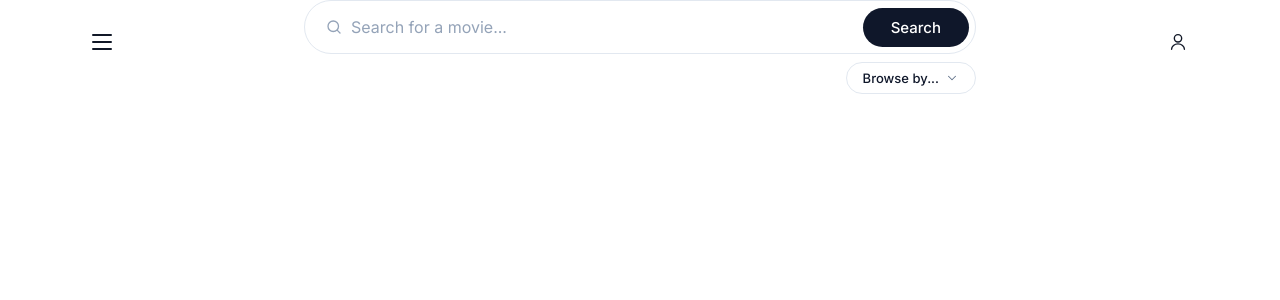
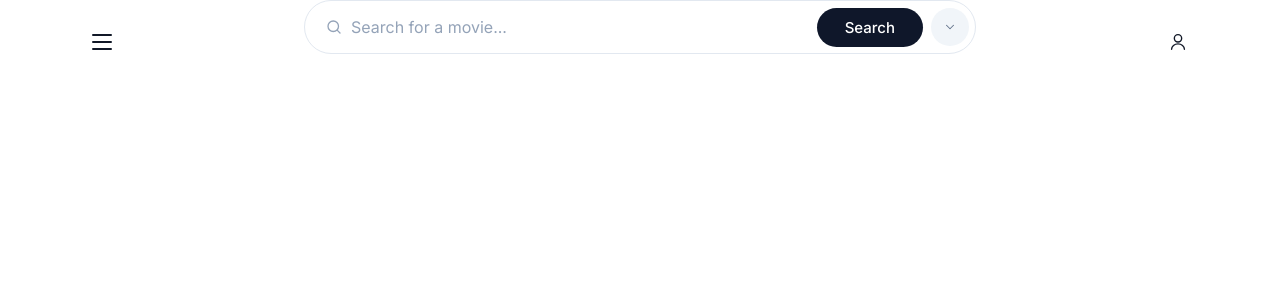
Before and after one commit to iti101/movieDatabase2.5, a React (Vite) app: page /search in a window 1280 px wide. Shown: the top 300 px of the page. Built offline with nearby package versions, Linux system fonts and the light colour scheme.

Commit message:
added extra browsing options & adjustments

```diff
--- a/src/components/BrowseBy.css
+++ b/src/components/BrowseBy.css
@@ -1,37 +1,35 @@
 .browse-by {
   position: relative;
   display: inline-flex;
+  flex-shrink: 0;
 }
 
 .browse-by__trigger {
   display: inline-flex;
   align-items: center;
-  gap: 0.375rem;
-  padding: 0.5rem 1rem;
-  border: 1px solid #e2e8f0;
-  border-radius: 9999px;
-  background: #ffffff;
-  color: #0f172a;
-  font-family: inherit;
-  font-size: 0.8125rem;
-  font-weight: 500;
-  line-height: 1;
+  justify-content: center;
+  width: 2.375rem;
+  height: 2.375rem;
+  padding: 0;
+  border: none;
+  border-radius: 50%;
+  background: #f1f5f9;
+  color: #64748b;
   cursor: pointer;
-  transition: border-color 0.15s ease, background-color 0.15s ease;
+  transition: background-color 0.15s ease, color 0.15s ease;
 }
 
 .browse-by__trigger:hover {
-  border-color: #cbd5e1;
-  background: #f8fafc;
+  background: #e2e8f0;
+  color: #475569;
 }
 
 .browse-by__trigger[aria-expanded='true'] {
-  border-color: #cbd5e1;
-  background: #f8fafc;
+  background: #e2e8f0;
+  color: #475569;
 }
 
 .browse-by__chevron {
-  color: #64748b;
   transition: transform 0.15s ease;
 }
 
@@ -41,17 +39,33 @@
 
 .browse-by__menu {
   position: absolute;
-  top: calc(100% + 0.375rem);
+  top: calc(100% + 0.5rem);
   right: 0;
   z-index: 10;
-  min-width: 10.5rem;
-  margin: 0;
-  padding: 0.25rem;
-  list-style: none;
+  min-width: 11rem;
+  padding: 0.375rem;
   border: 1px solid #e2e8f0;
   border-radius: 0.625rem;
   background: #ffffff;
   box-shadow: 0 4px 12px rgba(15, 23, 42, 0.08);
+}
+
+.browse-by__label {
+  margin: 0 0 0.375rem;
+  padding: 0.75rem 1.25rem;
+  border-radius: 9999px;
+  background: #0f172a;
+  color: #ffffff;
+  font-size: 0.9375rem;
+  font-weight: 500;
+  line-height: 1;
+  text-align: center;
+}
+
+.browse-by__options {
+  margin: 0;
+  padding: 0;
+  list-style: none;
 }
 
 .browse-by__option {
--- a/src/components/BrowseBy.jsx
+++ b/src/components/BrowseBy.jsx
@@ -66,7 +66,7 @@ function BrowseBy({ onSelect }) {
   function handleOptionClick(option) {
     setOpen(false);
     if (onSelect) {
-      onSelect(option.id);
+      onSelect(option);
     }
   }
 
@@ -78,13 +78,15 @@ function BrowseBy({ onSelect }) {
         onClick={toggleMenu}
         aria-expanded={open}
         aria-haspopup="menu"
+        aria-label="Browse by"
       >
-        Browse by...
         <ChevronIcon open={open} />
       </button>
 
       {open && (
-        <ul className="browse-by__menu" role="menu">
+        <div className="browse-by__menu">
+          <p className="browse-by__label">Browse by...:</p>
+          <ul className="browse-by__options" role="menu">
             {BROWSE_OPTIONS.map((option) => (
               <li key={option.id} role="none">
                 <button
@@ -98,6 +100,7 @@ function BrowseBy({ onSelect }) {
               </li>
             ))}
           </ul>
+        </div>
       )}
     </div>
   );
--- /dev/null
+++ b/src/components/GenreSuggestions.css
@@ -0,0 +1,43 @@
+.genre-suggestions {
+  width: 100%;
+  margin-top: -0.125rem;
+}
+
+.genre-suggestions__list {
+  display: flex;
+  flex-wrap: nowrap;
+  justify-content: space-between;
+  width: 100%;
+  gap: 0.25rem;
+}
+
+.genre-suggestions__item,
+.genre-suggestions__all {
+  border: none;
+  background: none;
+  padding: 0;
+  font-family: inherit;
+  font-size: 0.8125rem;
+  font-weight: 500;
+  color: #64748b;
+  cursor: pointer;
+  transition: color 0.15s ease;
+  white-space: nowrap;
+}
+
+.genre-suggestions__item:hover,
+.genre-suggestions__all:hover {
+  color: #0f172a;
+}
+
+.genre-suggestions__all {
+  display: block;
+  margin-top: 0.375rem;
+}
+
+@media (max-width: 640px) {
+  .genre-suggestions__item,
+  .genre-suggestions__all {
+    font-size: 0.75rem;
+  }
+}
--- /dev/null
+++ b/src/components/GenreSuggestions.jsx
@@ -0,0 +1,29 @@
+import './GenreSuggestions.css';
+
+function GenreSuggestions({ suggestions, onSelect, onAllGenres }) {
+  return (
+    <div className="genre-suggestions">
+      <div className="genre-suggestions__list">
+        {suggestions.map((genre) => (
+          <button
+            key={genre}
+            type="button"
+            className="genre-suggestions__item"
+            onClick={() => onSelect(genre)}
+          >
+            #{genre}
+          </button>
+        ))}
+      </div>
+      <button
+        type="button"
+        className="genre-suggestions__all"
+        onClick={onAllGenres}
+      >
+        All genre&apos;s
+      </button>
+    </div>
+  );
+}
+
+export default GenreSuggestions;
--- a/src/components/SearchBar.jsx
+++ b/src/components/SearchBar.jsx
@@ -1,4 +1,5 @@
 import { useState } from 'react';
+import BrowseBy from './BrowseBy';
 import PillButton from './PillButton';
 import './SearchBar.css';
 
@@ -19,6 +20,7 @@ function SearchIcon() {
 function SearchBar({
   placeholder = 'Search for a movie...',
   onSearch,
+  onBrowseSelect,
   defaultValue = '',
 }) {
   const [query, setQuery] = useState(defaultValue);
@@ -55,6 +57,8 @@ function SearchBar({
         <PillButton type="submit" className="search-bar__submit">
           Search
         </PillButton>
+
+        {onBrowseSelect && <BrowseBy onSelect={onBrowseSelect} />}
       </div>
     </form>
   );
--- a/src/pages/SearchPage.css
+++ b/src/pages/SearchPage.css
@@ -23,11 +23,6 @@
   max-width: 42rem;
 }
 
-.search-page__browse {
-  display: flex;
-  justify-content: flex-end;
-}
-
 @media (max-width: 640px) {
   .search-page__content {
     gap: 2rem;
--- a/src/pages/SearchPage.jsx
+++ b/src/pages/SearchPage.jsx
@@ -1,26 +1,71 @@
-import BrowseBy from '../components/BrowseBy';
+import { useState } from 'react';
+import GenreSuggestions from '../components/GenreSuggestions';
 import SearchBar from '../components/SearchBar';
+import { pickRandomGenres } from '../utils/genreSuggestions';
 import './SearchPage.css';
 
+function getBrowsePlaceholder(label) {
+  const term = label.toLowerCase();
+  const article = /^[aeiou]/.test(term) ? 'an' : 'a';
+  return `Search for ${article} ${term}...`;
+}
+
 export default function SearchPage() {
+  const [browseOption, setBrowseOption] = useState(null);
+  const [genreSuggestions, setGenreSuggestions] = useState([]);
+  const [selectedGenre, setSelectedGenre] = useState(null);
+
   function handleSearch(query) {
     if (query) {
       console.log('Search:', query);
     }
   }
 
-  function handleBrowse(category) {
-    console.log('Browse by:', category);
+  function handleBrowse(option) {
+    setBrowseOption(option);
+    setSelectedGenre(null);
+
+    if (option.id === 'genre') {
+      setGenreSuggestions(pickRandomGenres(8));
+    } else {
+      setGenreSuggestions([]);
+    }
+
+    console.log('Browse by:', option.id);
   }
+
+  function handleGenreSelect(genre) {
+    setSelectedGenre(genre);
+    console.log('Genre selected:', genre);
+  }
+
+  function handleAllGenres() {
+    setSelectedGenre(null);
+    console.log('All genres');
+  }
+
+  const placeholder = selectedGenre
+    ? getBrowsePlaceholder(selectedGenre)
+    : browseOption
+      ? getBrowsePlaceholder(browseOption.label)
+      : 'Search for a movie...';
 
   return (
     <div className="search-page">
       <div className="search-page__content">
         <div className="search-page__search">
-          <SearchBar onSearch={handleSearch} />
-          <div className="search-page__browse">
-            <BrowseBy onSelect={handleBrowse} />
-          </div>
+          <SearchBar
+            onSearch={handleSearch}
+            onBrowseSelect={handleBrowse}
+            placeholder={placeholder}
+          />
+          {browseOption?.id === 'genre' && (
+            <GenreSuggestions
+              suggestions={genreSuggestions}
+              onSelect={handleGenreSelect}
+              onAllGenres={handleAllGenres}
+            />
+          )}
         </div>
       </div>
     </div>
--- /dev/null
+++ b/src/utils/genreSuggestions.js
@@ -0,0 +1,31 @@
+const MOVIE_GENRES = [
+  'Action',
+  'Adventure',
+  'Animation',
+  'Comedy',
+  'Crime',
+  'Documentary',
+  'Drama',
+  'Family',
+  'Fantasy',
+  'History',
+  'Horror',
+  'Music',
+  'Mystery',
+  'Romance',
+  'Sci-Fi',
+  'Thriller',
+  'War',
+  'Western',
+];
+
+export function pickRandomGenres(count = 5) {
+  const shuffled = [...MOVIE_GENRES];
+
+  for (let i = shuffled.length - 1; i > 0; i -= 1) {
+    const j = Math.floor(Math.random() * (i + 1));
+    [shuffled[i], shuffled[j]] = [shuffled[j], shuffled[i]];
+  }
+
+  return shuffled.slice(0, count);
+}
```
Lines whose indentation alone changed are shown as unchanged.
